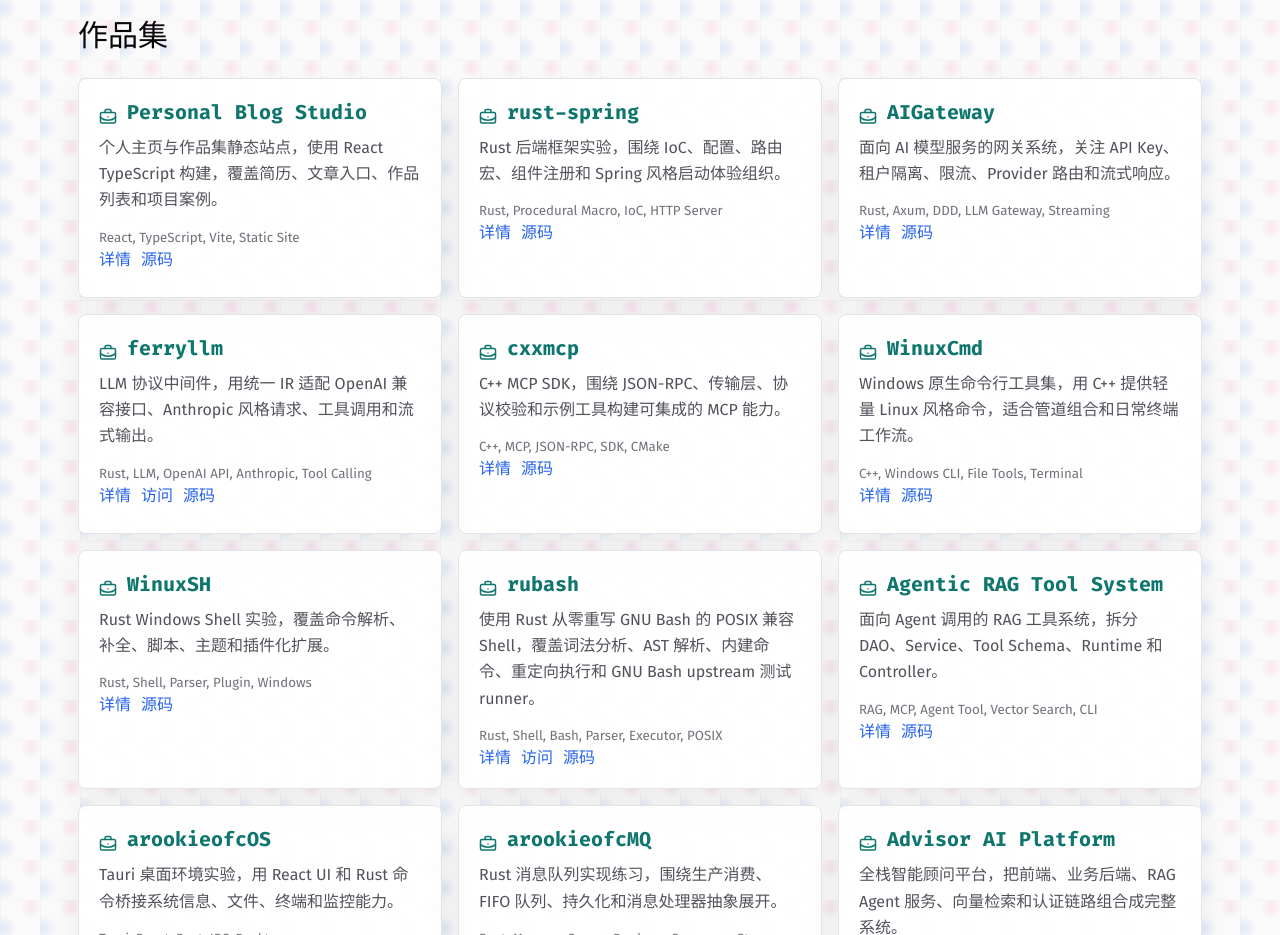
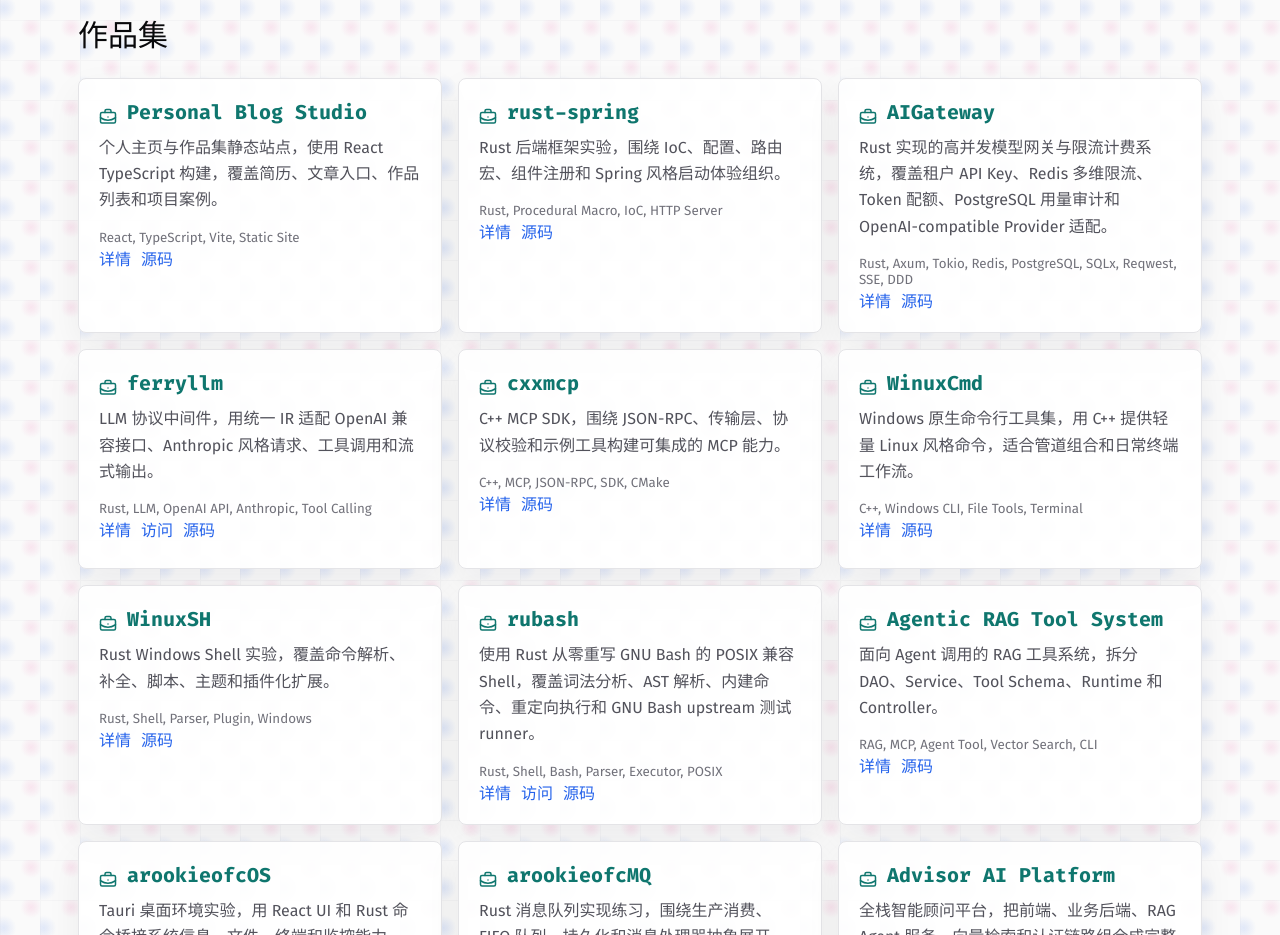
Before and after one commit to a-rookie-of-C-language/personal, a React (Vite) app in the folder frontend/: page / in a window 1280 px wide. Shown: the part 5180-6115 px from the top of the page. Built offline with nearby package versions, Linux system fonts and the light colour scheme.

Commit message:
Align AIGateway case with source code

```diff
--- a/frontend/src/siteContent.ts
+++ b/frontend/src/siteContent.ts
@@ -113,10 +113,10 @@ export const curatedProjects: Project[] = [
   {
     id: 3,
     name: 'AIGateway',
-    description: '面向 AI 模型服务的网关系统，关注 API Key、租户隔离、限流、Provider 路由和流式响应。',
+    description: 'Rust 实现的高并发模型网关与限流计费系统，覆盖租户 API Key、Redis 多维限流、Token 配额、PostgreSQL 用量审计和 OpenAI-compatible Provider 适配。',
     url: '',
     repoUrl: 'https://github.com/a-rookie-of-C-language/AI_Gateway',
-    techStack: 'Rust, Axum, DDD, LLM Gateway, Streaming',
+    techStack: 'Rust, Axum, Tokio, Redis, PostgreSQL, SQLx, Reqwest, SSE, DDD',
     featured: true,
   },
   {
@@ -284,9 +284,9 @@ export const projectCaseEnhancements: Record<string, Pick<ProjectCaseCopy, 'high
     decisions: ['用过程宏表达 Spring 注解语义，而不是运行时字符串配置。', '保留 IoC 体验，同时让依赖关系受 Rust 类型系统约束。', '先实现核心容器、配置和路由，再扩展生态模块。'],
   },
   AIGateway: {
-    highlights: ['多租户 API Key', '流式聊天端点', 'DDD 分层网关'],
-    details: ['公开 health、chat completions 和 SSE stream 入口。', '以 domain/application/infrastructure/interfaces 划分依赖方向。', '围绕 Provider 路由、限流、配额和鉴权拆分边界。'],
-    decisions: ['用 DDD 分层隔离鉴权、限流、Provider 和 HTTP 边界。', '保留 OpenAI 兼容接口，降低客户端迁移成本。', '流式响应使用 SSE，便于调试和浏览器/CLI 消费。'],
+    highlights: ['DDD 三层依赖方向', 'Redis Lua 滑动窗口限流', '租户 API Key + Master Key 双鉴权', 'Token 配额预扣/补扣/回滚', 'SSE 流式转发与 usage 异步回写'],
+    details: ['公开 /v1/health、/v1/chat/completions、/v1/chat/stream 三个入口。', 'auth 中间件支持 ak_<key_id>.<secret>，通过 PostgreSQL 查询租户并用 Argon2 校验 secret，同时保留 constant-time master key fallback。', 'rate_limit 中间件按 tenant、route、model 组合生成 Redis key，用 Lua ZSET 滑动窗口返回 remaining/reset headers。', 'chat handler 会先估算 token 并消费 Redis 日配额，Provider 返回后按真实 usage 做补扣或回滚，并可写入 token_usage_records。', 'OpenAICompatibleGateway 用 reqwest 调用 /chat/completions，流式路径解析上游 data: SSE 行，处理 buffer overflow、chunk timeout、keepalive 和 usage oneshot。'],
+    decisions: ['把领域端口放在 domain，HTTP handler、Redis/PostgreSQL DAO、Provider adapter 都作为外层实现，保持 interfaces -> application -> domain 的依赖方向。', '用 Redis 承担两类高频状态：滑动窗口限流和每日 token 配额，PostgreSQL 只保存租户、用量和审计等长期数据。', '流式链路不直接相信预估 token，而是先预扣保证配额，再通过 usage 通道异步补扣/回滚。', '认证同时支持租户 API Key 与管理密钥，便于生产租户隔离和本地/管理场景调试。'],
   },
   ferryllm: {
     highlights: ['桌面优先 LLM Gateway', '多客户端启动器', '统一 Provider 配置'],
@@ -349,10 +349,11 @@ export const projectArchitectureLayers: Record<string, ProjectArchitectureLayer[
     { title: '运行层', items: ['HTTP Server', 'Handler 分发', '请求响应'] },
   ],
   AIGateway: [
-    { title: '接入层', items: ['Axum HTTP', 'OpenAI 兼容 API', 'SSE 流式端点'] },
-    { title: '治理层', items: ['API Key', '租户隔离', '限流与配额'] },
-    { title: '应用层', items: ['聊天编排', 'Provider 路由', '请求归一'] },
-    { title: '外部服务', items: ['Provider 适配器', '模型服务', '流式响应'] },
+    { title: '启动与接口', items: ['main.rs', 'bootstrap/build_app', 'Axum Router', 'health / completions / stream'] },
+    { title: 'HTTP 治理', items: ['request_id', 'auth middleware', 'rate_limit middleware', 'UnifiedJson / validator'] },
+    { title: '应用与领域', items: ['ChatAppService', 'ProviderRouter', 'Gateway Orchestration', 'Quota & Billing', 'Tenant Access Control'] },
+    { title: '基础设施', items: ['RedisRateLimitDao', 'RedisQuotaPolicyDao', 'PostgresTenantDao', 'PostgresTokenUsageDao', 'OpenAICompatibleGateway'] },
+    { title: '外部依赖', items: ['Redis', 'PostgreSQL migrations', 'OpenAI-compatible API', 'SSE upstream stream'] },
   ],
   ferryllm: [
     { title: '客户端层', items: ['GUI', 'CLI', 'IDE / Agent 客户端'] },
@@ -413,7 +414,7 @@ export const projectArchitectureLayers: Record<string, ProjectArchitectureLayer[
 export const projectArchitectureRelations: Record<string, string[]> = {
   'Personal Blog Studio': ['HTTP 访问', '组件读取静态数据', 'GitHub Actions / Vite 发布'],
   'rust-spring': ['宏展开注册', '依赖注入', '路由分发'],
-  AIGateway: ['HTTP / SSE', '鉴权后进入应用编排', 'Provider API 调用'],
+  AIGateway: ['HTTP / JSON / SSE', 'TenantIdentity + 多维限流', '领域端口调用', 'Redis / SQLx / Reqwest 适配'],
   ferryllm: ['本地请求', '协议归一', 'Provider 调用 / 流式转发'],
   cxxmcp: ['SDK 调用', 'JSON-RPC 消息', 'Transport / Conformance 校验'],
   WinuxCmd: ['进程调用', '参数 / stdin 输入', 'stdout / stderr 输出'],
@@ -483,12 +484,12 @@ export const projectCaseCopy: Record<string, ProjectCaseCopy> = {
     dataFlow: ['用户输入命令', '词法分析生成 token', '解析为 AST', '执行重定向和内建/外部命令', '返回退出码和输出'],
   },
   AIGateway: {
-    focus: '模型网关与流量治理',
-    challenge: '模型服务需要租户隔离、API Key、流式端点、限流和 Provider 边界。',
-    solution: '用 Rust 与 Axum 建立 DDD 分层，把接入、治理和 Provider 集成拆成清晰模块。',
-    impact: '体现 AI 基础设施、服务治理和 Rust Web 后端能力。',
-    architecture: ['Axum HTTP 入口', '鉴权与租户层', '限流/治理服务', 'Provider 适配层', '模型服务'],
-    dataFlow: ['客户端携带 API Key', '网关鉴权和计量', '应用限流策略', '路由到 Provider', '流式/非流式响应回传'],
+    focus: '高并发模型网关与限流计费系统',
+    challenge: '网关不只是转发模型请求，还要在租户身份、API Key 安全校验、多维限流、Token 日配额、流式 usage 回写、Provider 路由和审计持久化之间保持一致性。',
+    solution: '用 Rust + Axum 构建 DDD 三层架构，interfaces 负责 HTTP handler 和中间件，application 负责 ChatAppService 编排与重试，domain 定义网关/租户/配额/限流/审计端口，infrastructure 用 Redis、PostgreSQL、reqwest 和 OpenAI-compatible adapter 提供实现。',
+    impact: '展示了 AI 基础设施里更接近生产系统的治理能力：认证、限流、配额、流式处理、用量计费、审计和外部 Provider 适配都有明确边界。',
+    architecture: ['Axum Router / Middleware', 'ChatAppService / Domain Ports', 'Redis + PostgreSQL DAO', 'OpenAI-compatible Provider'],
+    dataFlow: ['请求进入 Axum Router', 'request_id、auth、rate_limit 中间件生成 TenantIdentity 并执行多维限流', 'handler 校验 JSON、估算 token 并预扣 Redis 配额', 'ChatAppService 通过 ProviderRouter 选择 ChatGateway 并重试调用', '非流式写入 token_usage_records，流式通过 usage oneshot 异步补扣/回滚', 'SSE raw/done/error 或 JSON 响应返回客户端'],
   },
   'Agentic RAG Tool System': {
     focus: '工具化 RAG 系统',
```
